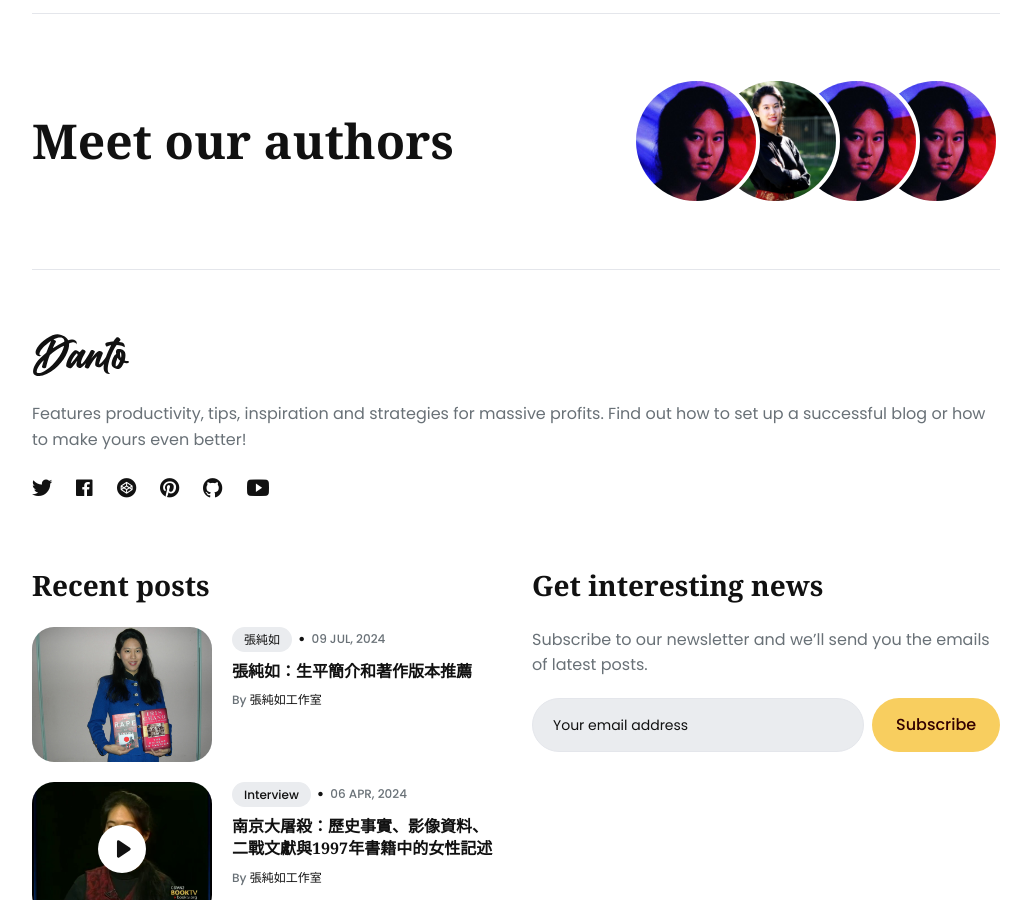
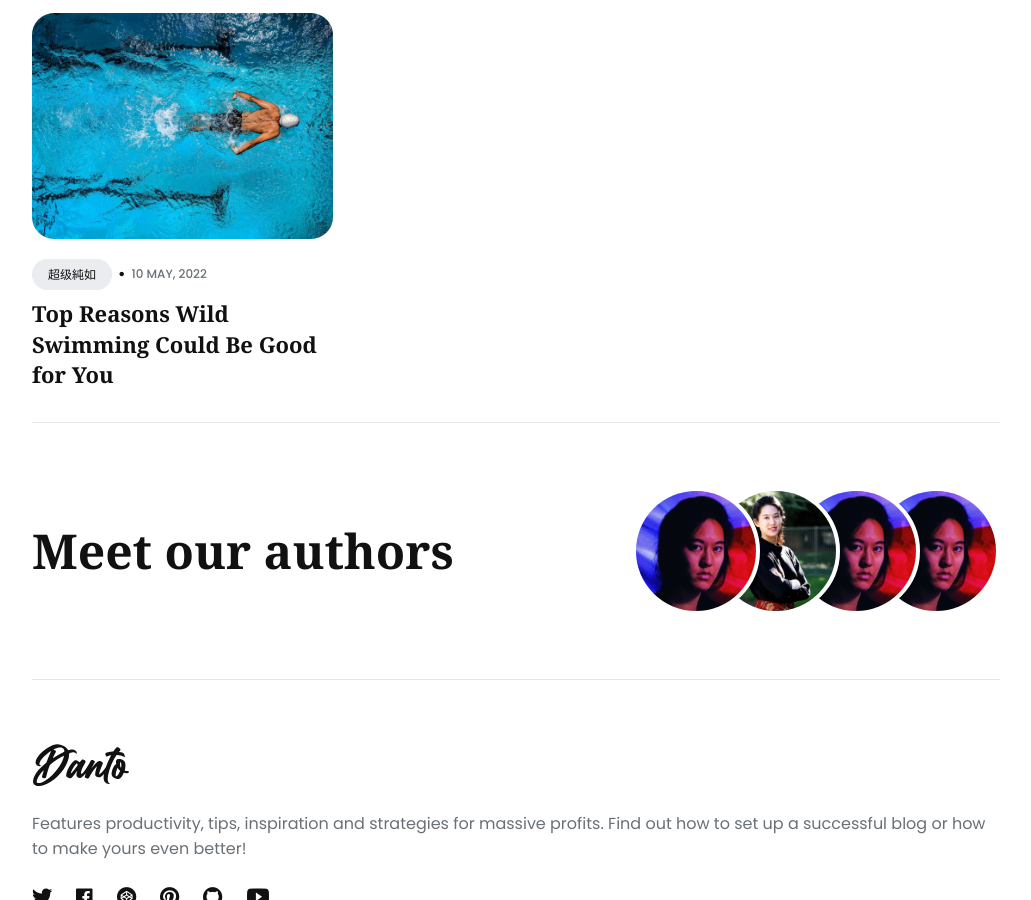
Before and after one commit to thatirischang/thatirischang.github.io, a Jekyll site: the page built from index.html, in a window 1280 px wide and 900 px high, scrolled down 3505 px. Shown: the whole window, without its empty margins (124-1155 px from the left). Built offline with Jekyll 4.4.1, drawn with Linux system fonts in a browser that asks for light colours.

Commit message:
Update 2022-05-10-top-reasons-wild-swimming-could-be-good-for-you.md

```diff
--- a/_posts/2022-05-10-top-reasons-wild-swimming-could-be-good-for-you.md
+++ b/_posts/2022-05-10-top-reasons-wild-swimming-could-be-good-for-you.md
@@ -5,7 +5,7 @@ description: Class aptent taciti sociosqu ad litora torquent per conubia nostra,
 date: 2022-05-10 15:01:35 +0300
 author: justin
 image: '/images/32.jpg'
-tags: [sport]
+tags: [超级純如]
 ---
 Vestibulum lacinia arcu eget nulla. Class aptent taciti sociosqu ad litora torquent per conubia nostra, per inceptos himenaeos. Curabitur sodales ligula in libero. Sed dignissim lacinia nunc. Curabitur tortor. Pellentesque nibh. Aenean quam. In scelerisque sem at dolor. Maecenas mattis. Sed convallis tristique sem. Proin ut ligula vel nunc egestas porttitor.
 
```
